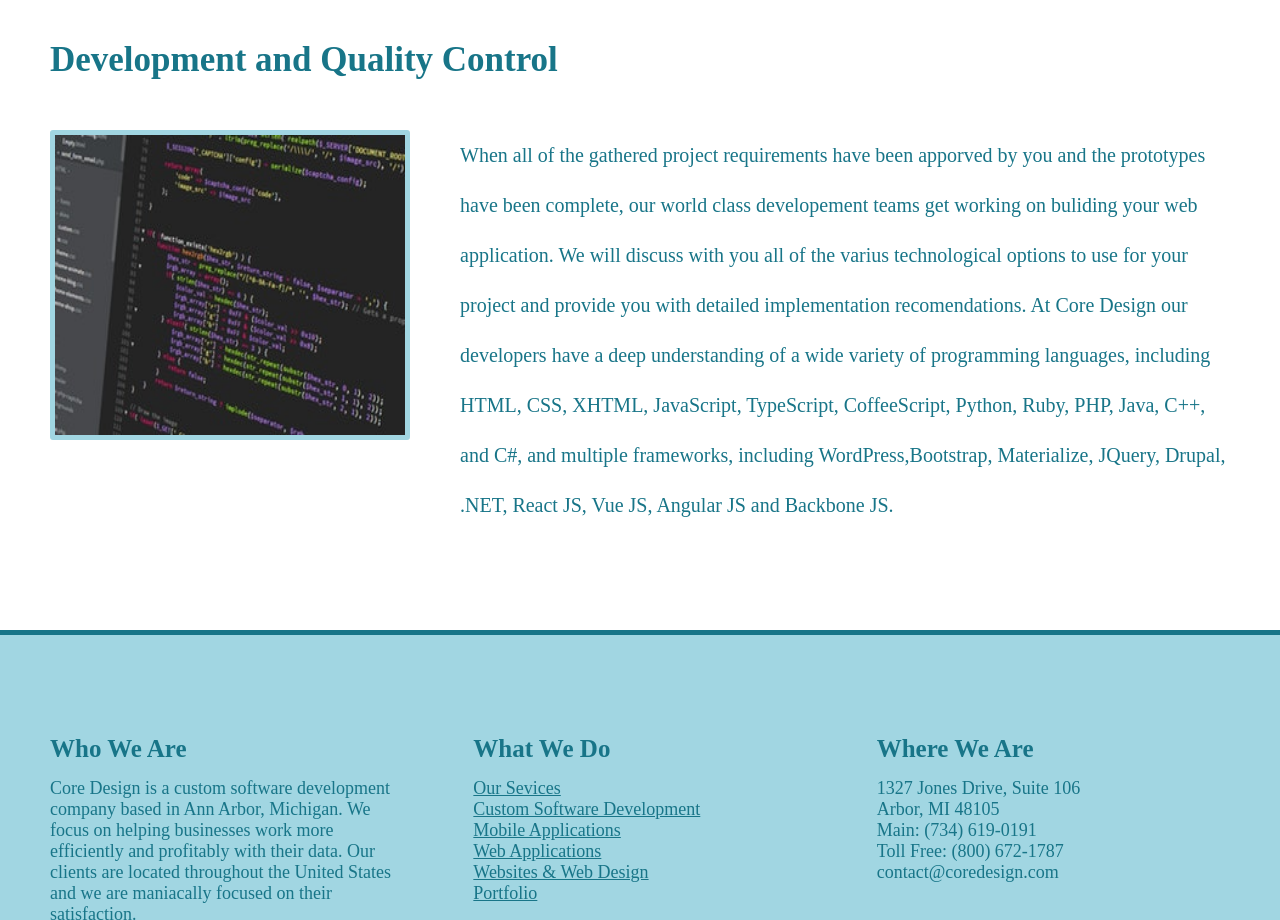
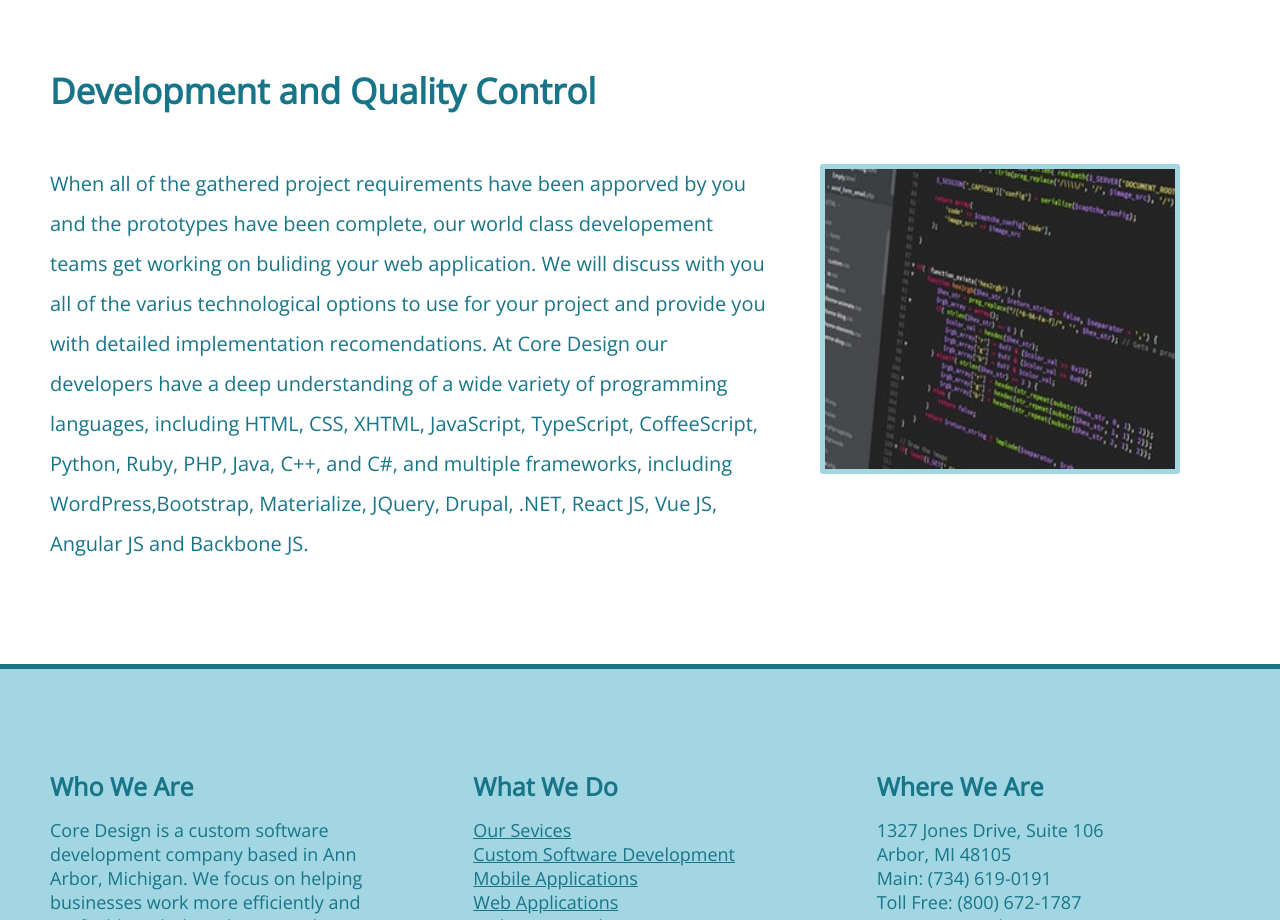
Before and after one commit to jalenparham97/coreDesign, a website: page index.html in a window 1280 px wide. Shown: the part 1880-2800 px from the top of the page. Drawn offline with nearby package versions, Linux system fonts and the light colour scheme.

Commit message:
final version

```diff
--- a/index.html
+++ b/index.html
@@ -26,7 +26,7 @@
 
 
   <header>
-    <h1>The Web Is Our Playgroung</h1>
+    <h1>The Web Is Our Playground</h1>
     <div>
       <a href="#" class="btn">free consultation</a>
     </div>
@@ -72,7 +72,7 @@
 
   <section class="main-2 devs">
     <h4 class="h4">Development and Quality Control</h4>
-    <div class="div-2">
+    <div class="div-2 row-reverse">
       <img src="../img/dev.jpg" class="img-2" alt="">
       <div class="p-s3">
         <p>When all of the gathered project requirements have been apporved by you and the prototypes have been complete, our world class developement teams get working on buliding your web application. We will discuss with you all of the varius technological options to use for your project and provide you with detailed implementation recomendations. At Core Design our developers have a deep understanding of a wide variety of programming languages, including HTML, CSS, XHTML, JavaScript, TypeScript, CoffeeScript, Python, Ruby, PHP, Java, C++, and C#, and multiple frameworks, including WordPress,Bootstrap, Materialize, JQuery, Drupal, .NET, React JS, Vue JS, Angular JS and Backbone JS.</p>
--- a/scss/sass.scss
+++ b/scss/sass.scss
@@ -1,3 +1,5 @@
+@import url('https://fonts.googleapis.com/css?family=Open+Sans');
+
 $glacier-blue:#1995ad;
 $darker-blue:#187588;
 $light-grey:#f1f1f2;
@@ -9,6 +11,10 @@ $white: #fff;
 *, {
   margin: 0;
   padding: 0;
+}
+
+body {
+  font-family: 'Open Sans', sans-serif;
 }
 
 .nav {
@@ -58,7 +64,7 @@ header {
   & h1 {
     padding-top: 170px;
     text-transform: uppercase;
-    font-size: 40px;
+    font-size: 50px;
     color: $darker-blue;
   }
 
@@ -72,6 +78,7 @@ header {
     background: $ice-blue;
     border-radius: 3px;
     color: $darker-blue;
+    font-size: 30px;
     font-weight: bold;
     padding: 15px 20px;
     margin-top: 30px;
@@ -164,6 +171,7 @@ header {
     margin-top: 50px;
   }
 
+
   & h4 {
     font-size: 35px;
     color: $darker-blue;
@@ -176,7 +184,7 @@ header {
   & p {
     color: $darker-blue;
     font-size: 20px;
-    line-height: 2.5;
+    line-height: 2;
   }
 }
 
@@ -185,7 +193,7 @@ header {
   display: flex;
   justify-content: space-between;
   padding-top: 100px;
-  padding-bottom: 200px;
+  padding-bottom: 100px;
   margin-top: 100px;
   border-top: 5px solid $darker-blue;
 
@@ -278,3 +286,15 @@ footer {
     }
   }
 }
+
+@media only screen and (min-width: 801px) {
+  .row-reverse {
+    display: flex;
+    flex-direction: row-reverse;
+  }
+
+  .img-2 {
+    margin-left: 50px;
+    margin-right: 0;
+  }
+}
```
Also changed, not shown: css/style.css.
